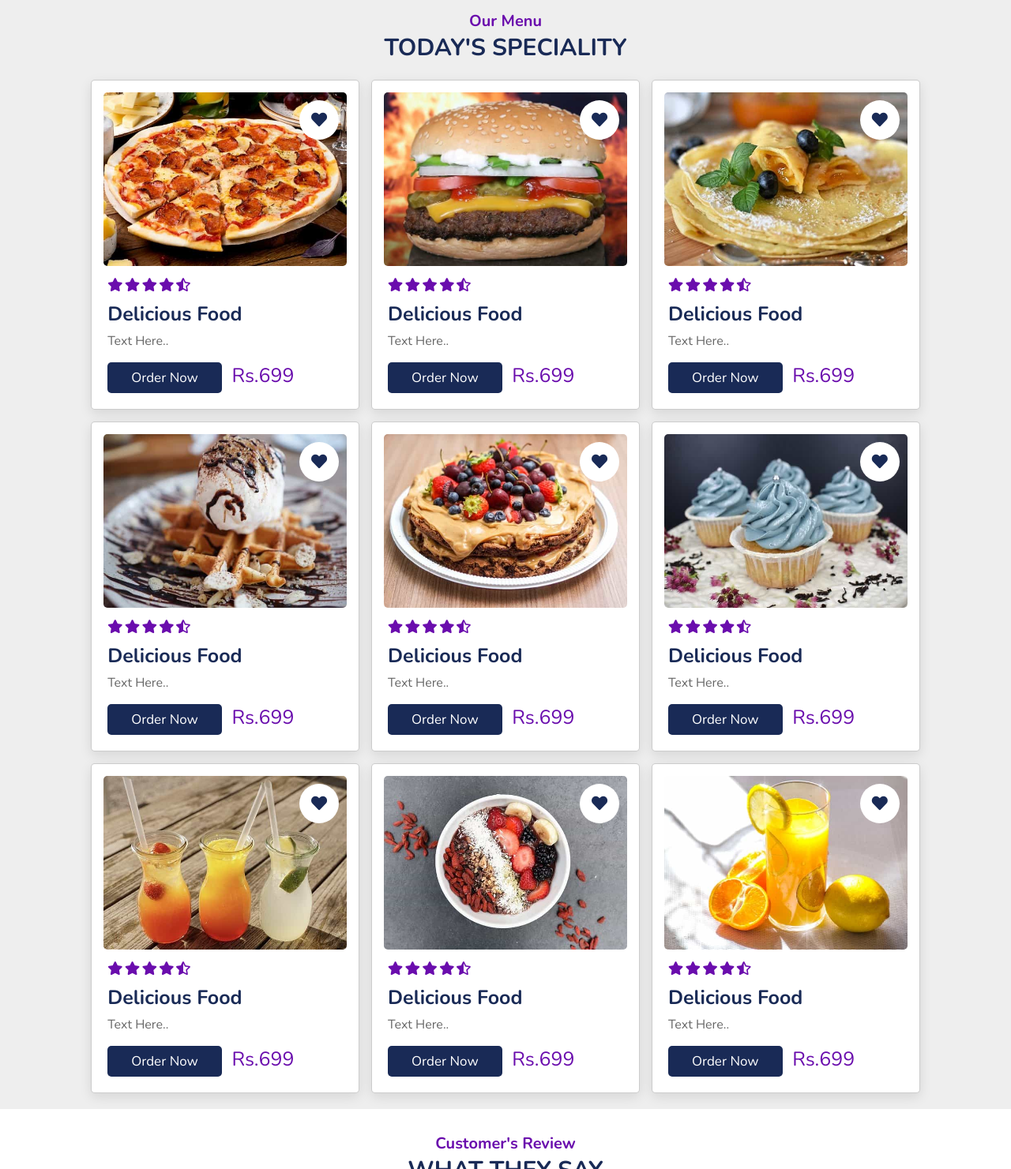
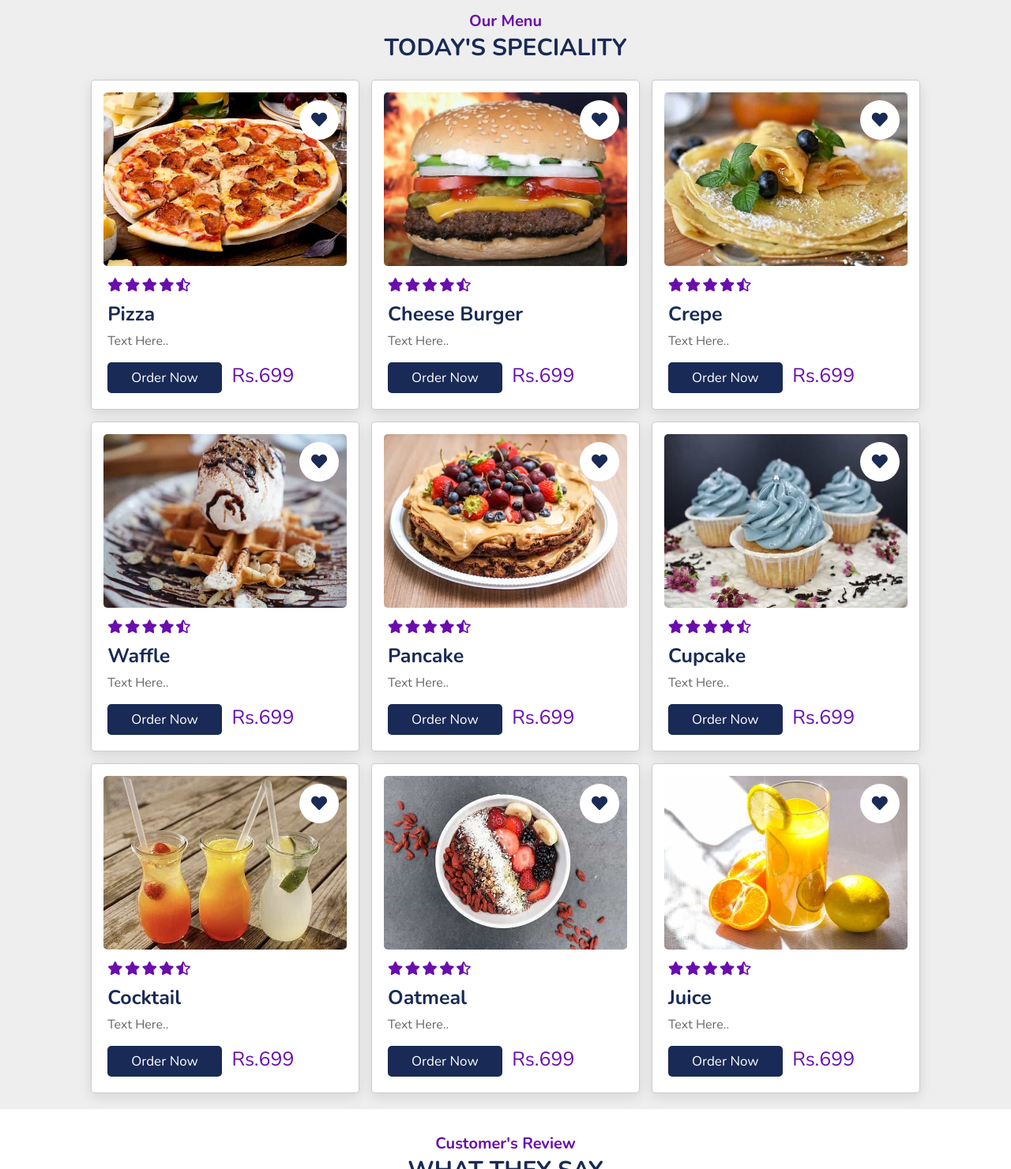
Before and after one commit to ShlokManandhar5/MeroRestro, a plain HTML site: page index.html in a window 1280 px wide. Shown: the part 2149-3630 px from the top of the page at 79% size. Drawn offline with nearby package versions, Linux system fonts and the light colour scheme.

Commit message:
Update index.html

```diff
--- a/index.html
+++ b/index.html
@@ -183,7 +183,7 @@
             <a href="#" class="fas fa-heart"></a>
             <a href="#" class="fas fa-eye"></a>
             <img src="images/dish-5.png" alt="">
-            <h3>Chocolate</h3>
+            <h3>Fudge Stuffed Cookie</h3>
             <div class="stars">
                 <i class="fas fa-star"></i>
                 <i class="fas fa-star"></i>
@@ -199,7 +199,7 @@
             <a href="#" class="fas fa-heart"></a>
             <a href="#" class="fas fa-eye"></a>
             <img src="images/dish-6.png" alt="">
-            <h3>Chicken Roll</h3>
+            <h3>Chicken Fried</h3>
             <div class="stars">
                 <i class="fas fa-star"></i>
                 <i class="fas fa-star"></i>
@@ -280,7 +280,7 @@
                     <i class="fas fa-star"></i>
                     <i class="fas fa-star-half-alt"></i>
                 </div>
-                <h3>delicious food</h3>
+                <h3>Pizza</h3>
                 <p>text here..</p>
                 <a href="#" class="btn">Order now</a>
                 <span class="price">Rs.699</span>
@@ -300,7 +300,7 @@
                     <i class="fas fa-star"></i>
                     <i class="fas fa-star-half-alt"></i>
                 </div>
-                <h3>delicious food</h3>
+                <h3>Cheese Burger</h3>
                 <p>text here..</p>
                 <a href="#" class="btn">Order now</a>
                 <span class="price">Rs.699</span>
@@ -320,7 +320,7 @@
                     <i class="fas fa-star"></i>
                     <i class="fas fa-star-half-alt"></i>
                 </div>
-                <h3>delicious food</h3>
+                <h3>Crepe</h3>
                 <p>text here..</p>
                 <a href="#" class="btn">Order now</a>
                 <span class="price">Rs.699</span>
@@ -340,7 +340,7 @@
                     <i class="fas fa-star"></i>
                     <i class="fas fa-star-half-alt"></i>
                 </div>
-                <h3>delicious food</h3>
+                <h3>Waffle</h3>
                 <p>text here..</p>
                 <a href="#" class="btn">Order now</a>
                 <span class="price">Rs.699</span>
@@ -360,7 +360,7 @@
                     <i class="fas fa-star"></i>
                     <i class="fas fa-star-half-alt"></i>
                 </div>
-                <h3>delicious food</h3>
+                <h3>Pancake</h3>
                 <p>text here..</p>
                 <a href="#" class="btn">Order now</a>
                 <span class="price">Rs.699</span>
@@ -380,7 +380,7 @@
                     <i class="fas fa-star"></i>
                     <i class="fas fa-star-half-alt"></i>
                 </div>
-                <h3>delicious food</h3>
+                <h3>Cupcake</h3>
                 <p>text here..</p>
                 <a href="#" class="btn">Order now</a>
                 <span class="price">Rs.699</span>
@@ -400,7 +400,7 @@
                     <i class="fas fa-star"></i>
                     <i class="fas fa-star-half-alt"></i>
                 </div>
-                <h3>delicious food</h3>
+                <h3>Cocktail</h3>
                 <p>text here..</p>
                 <a href="#" class="btn">Order now</a>
                 <span class="price">Rs.699</span>
@@ -420,7 +420,7 @@
                     <i class="fas fa-star"></i>
                     <i class="fas fa-star-half-alt"></i>
                 </div>
-                <h3>delicious food</h3>
+                <h3>Oatmeal</h3>
                 <p>text here..</p>
                 <a href="#" class="btn">Order now</a>
                 <span class="price">Rs.699</span>
@@ -440,7 +440,7 @@
                     <i class="fas fa-star"></i>
                     <i class="fas fa-star-half-alt"></i>
                 </div>
-                <h3>delicious food</h3>
+                <h3>Juice</h3>
                 <p>text here..</p>
                 <a href="#" class="btn">Order now</a>
                 <span class="price">Rs.699</span>
```
